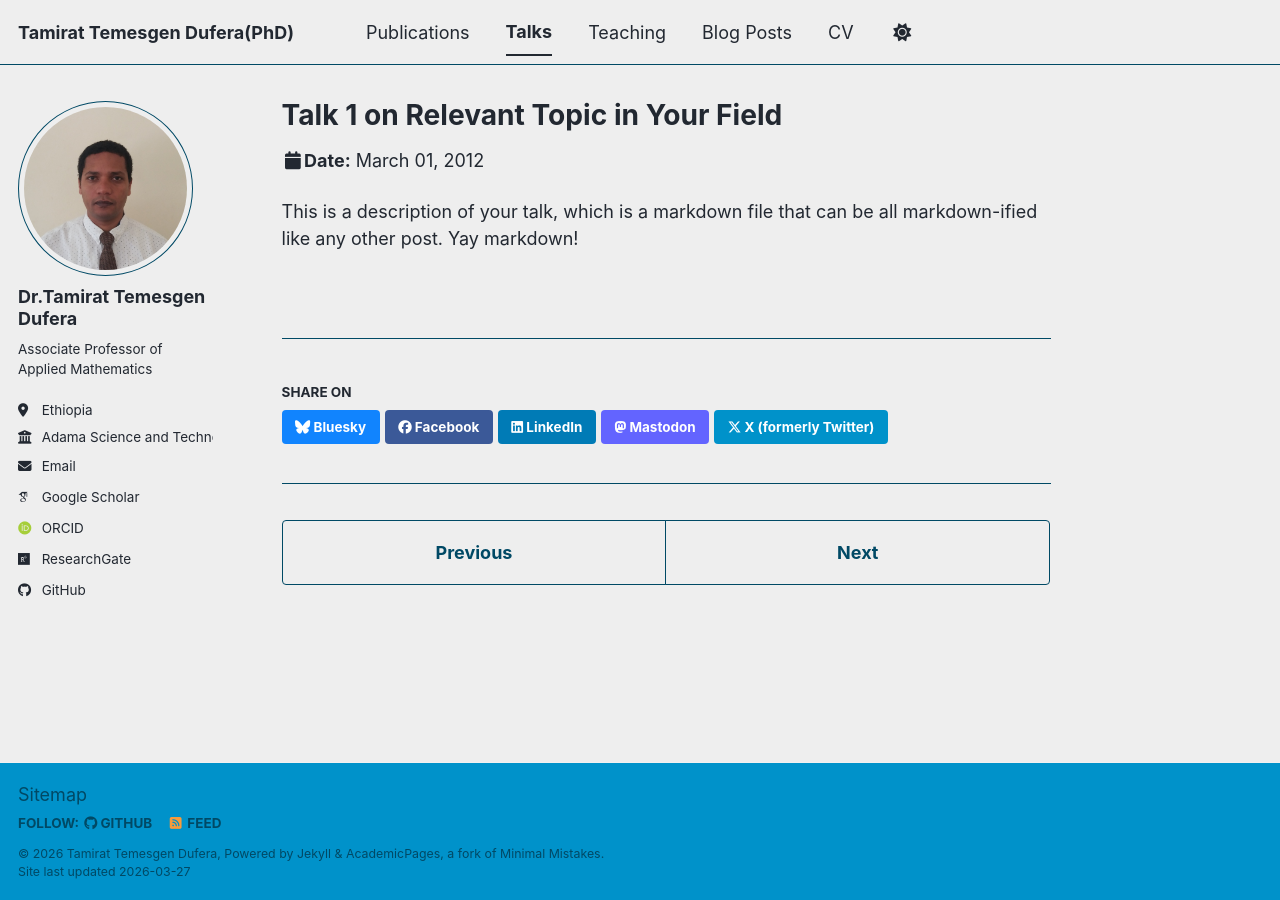
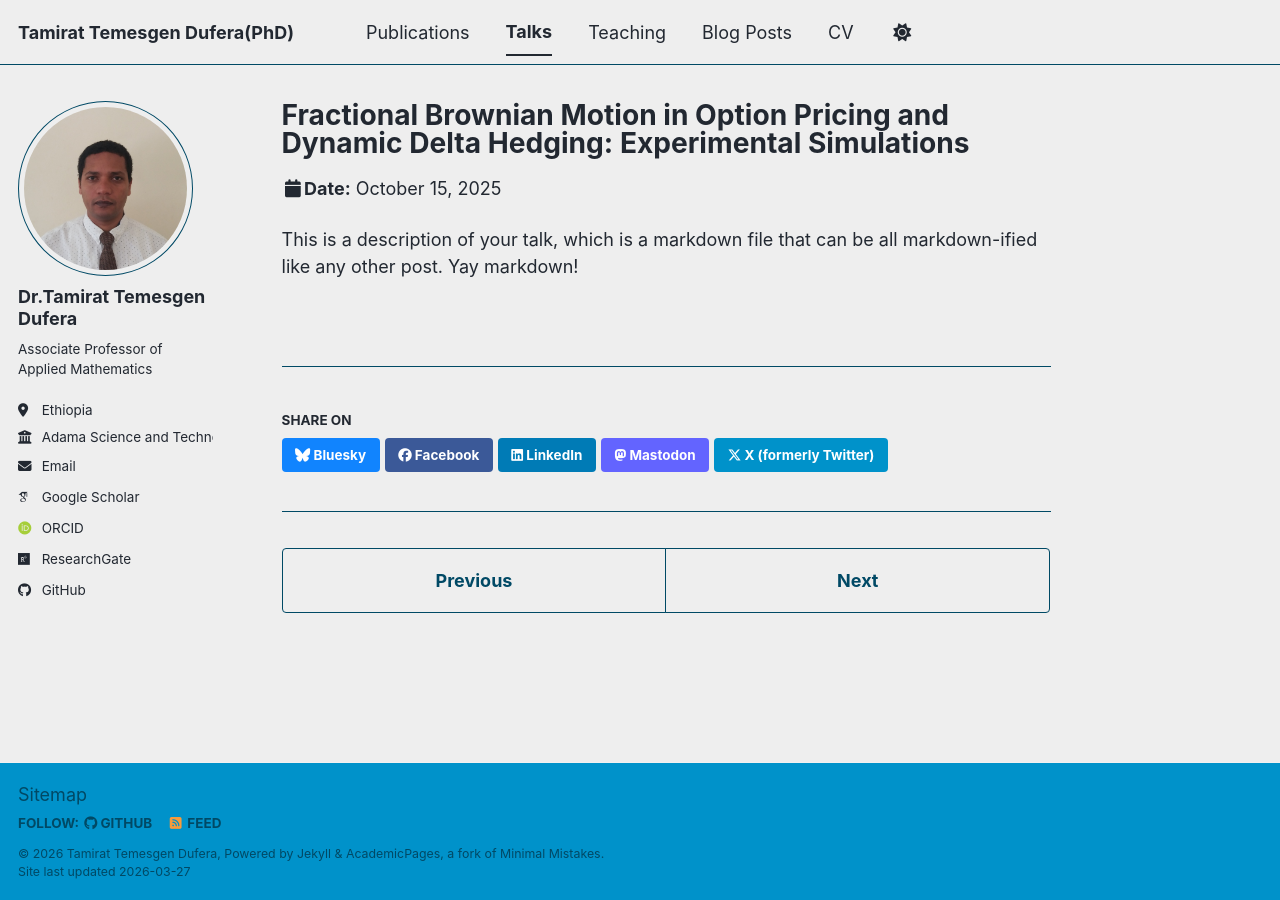
Before and after one commit to TamiratTDufera/TamiratTDufera.github.io, a Jekyll site: the page built from _talks/2012-03-01-talk-1.md, in a window 1280 px wide. Built offline with Jekyll 4.4.1, drawn with Linux system fonts in a browser that asks for light colours; some web fonts are replaced; a script bundle is joined from its source files by our own code; library files that are not in the unit come from our copies.

Commit message:
Update 2012-03-01-talk-1.md

```diff
--- a/_talks/2012-03-01-talk-1.md
+++ b/_talks/2012-03-01-talk-1.md
@@ -1,11 +1,12 @@
 ---
-title: "Talk 1 on Relevant Topic in Your Field"
+title: "Fractional Brownian Motion in Option Pricing and
+Dynamic Delta Hedging: Experimental Simulations"
 collection: talks
 type: "Talk"
 permalink: /talks/2012-03-01-talk-1
-venue: "UC San Francisco, Department of Testing"
-date: 2012-03-01
-location: "San Francisco, CA, USA"
+venue: "ASTU Seminar Room, Block 204"
+date: Thursday, October 15, 2025
+location: "Adama Science and Technology University, Adama, Ethiopia"
 ---
 
 This is a description of your talk, which is a markdown file that can be all markdown-ified like any other post. Yay markdown!
```
